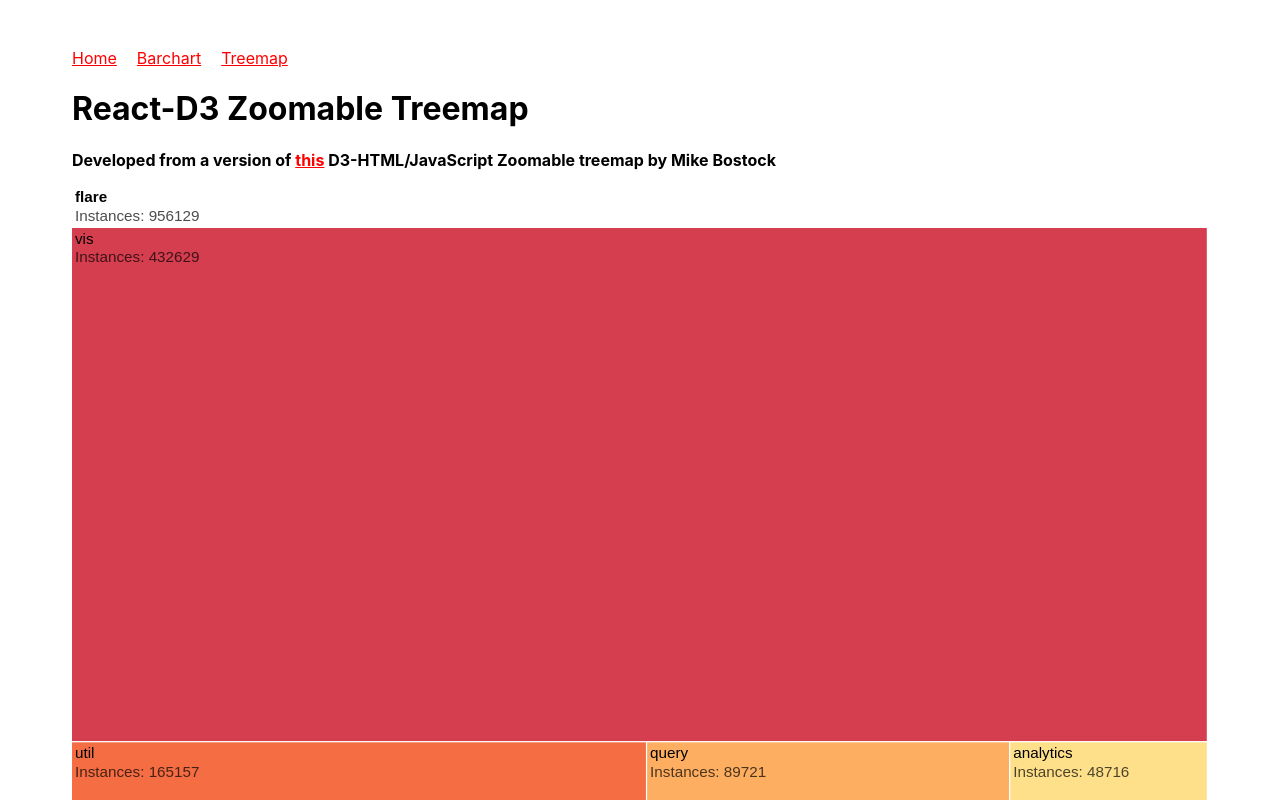
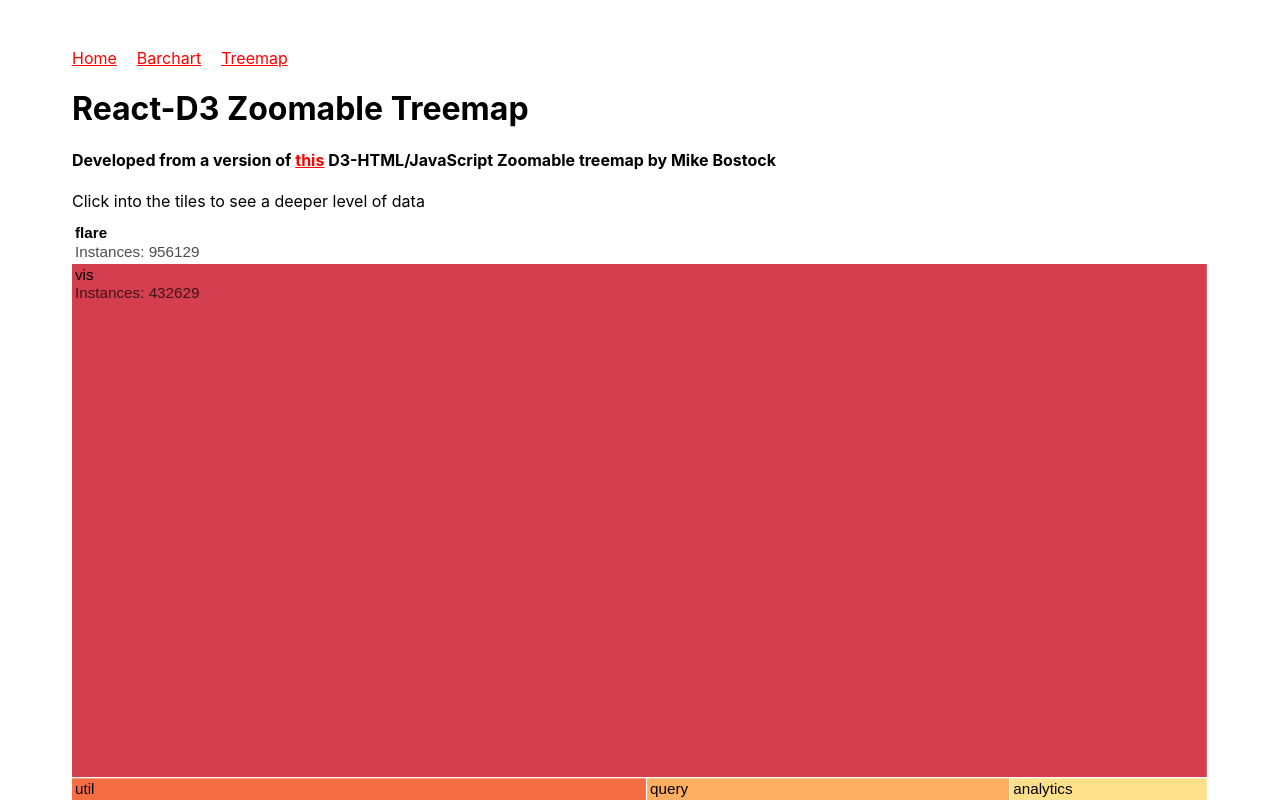
Before and after one commit to vanessabau/d3-graphs, a React (Create React App) app: page /treemap in a window 1280 px wide. Shown: the top 800 px of the page. Built offline with nearby package versions, Linux system fonts and the light colour scheme.

Commit message:
added reference to code

```diff
--- a/src/pages/TreemapPage.js
+++ b/src/pages/TreemapPage.js
@@ -11,6 +11,7 @@ const TreemapPage = () => {
         <a href="https://observablehq.com/@d3/zoomable-treemap">this</a>{" "}
         D3-HTML/JavaScript Zoomable treemap by Mike Bostock
       </h4>
+      <p>Click into the tiles to see a deeper level of data</p>
       <Treemap dataJSON={treemapData} />
     </div>
   );
```
